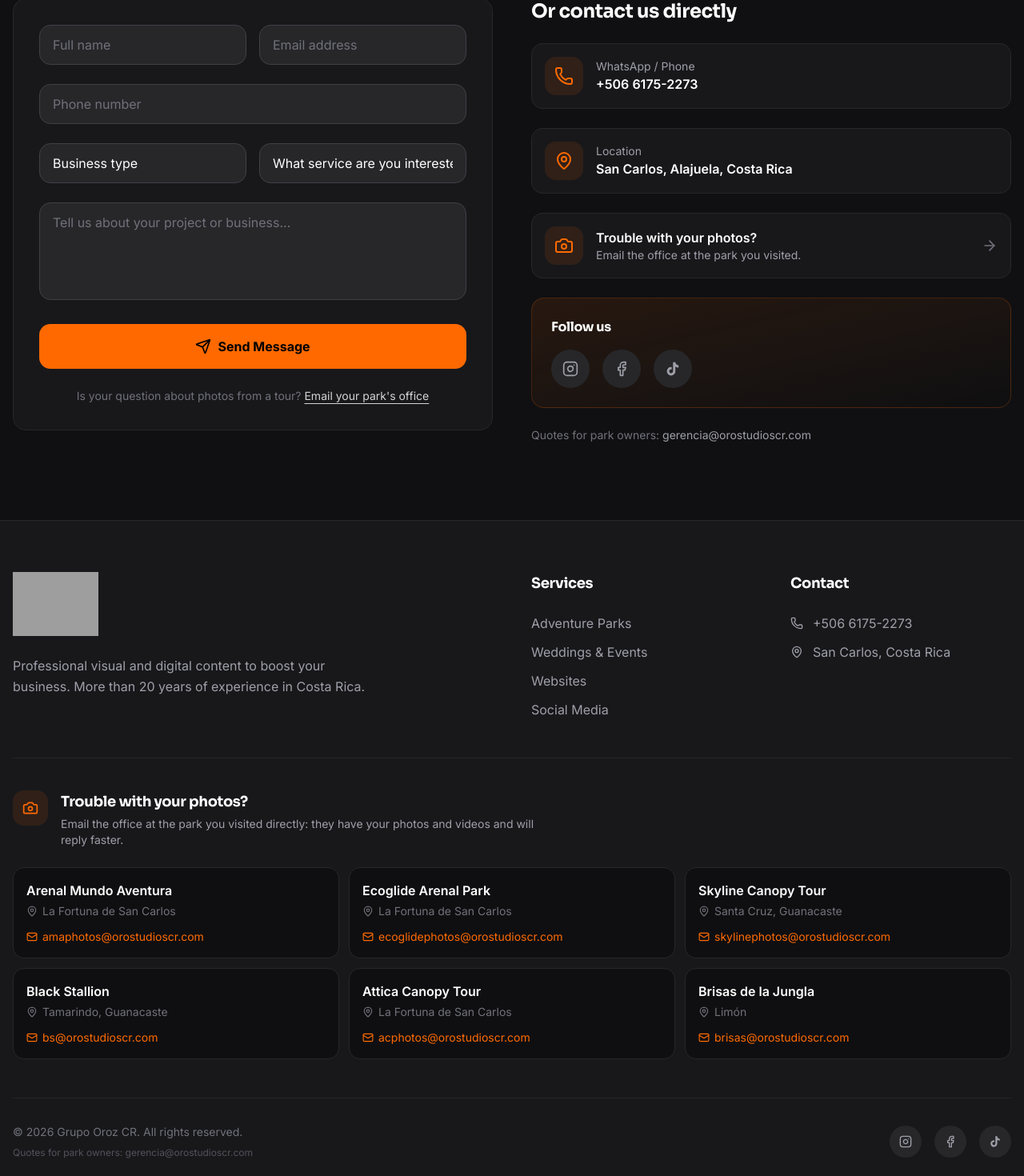
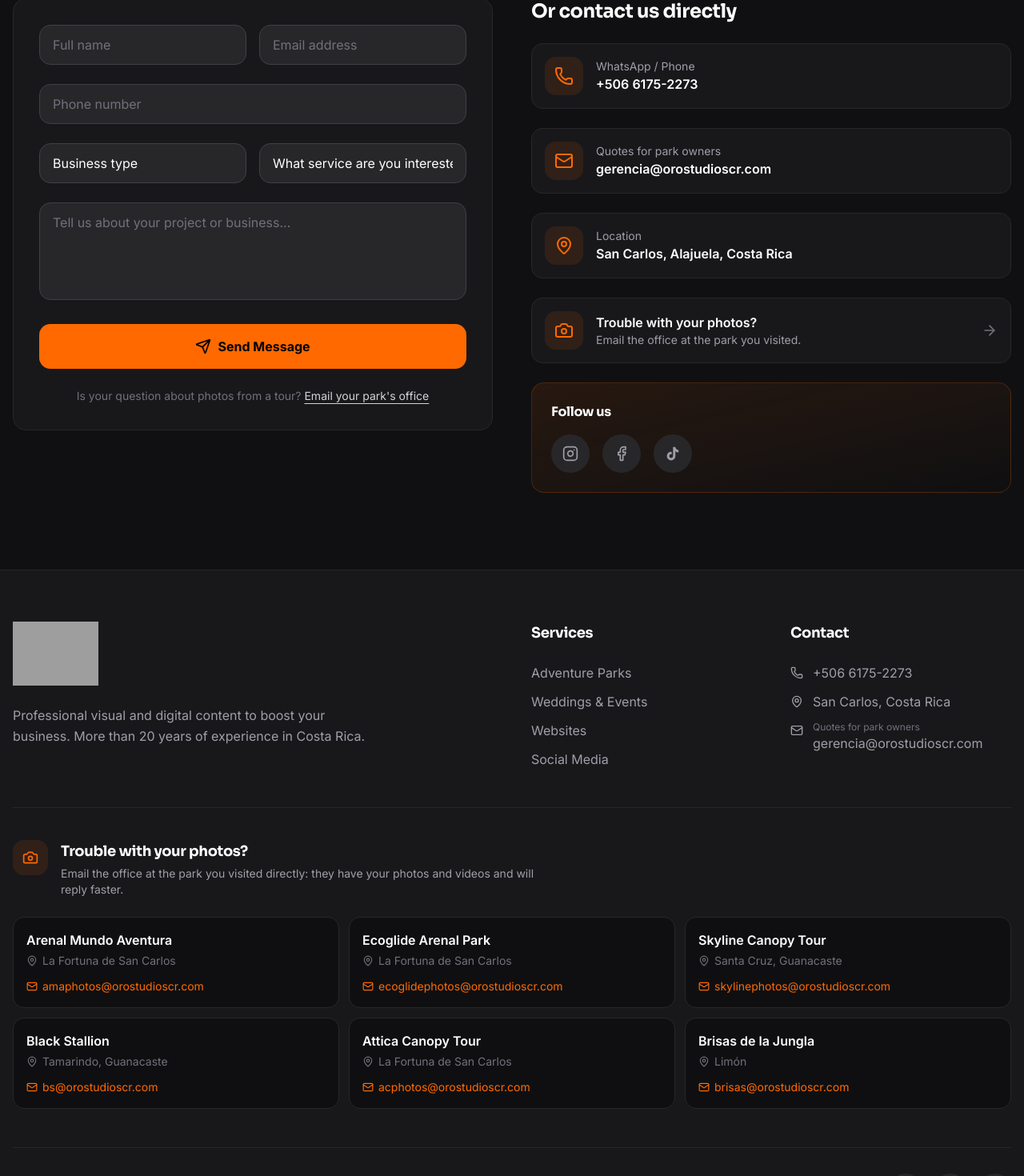
Before and after one commit to fxjorshcr-tech/orostudioscr-web, a Next.js app: page / in a window 1280 px wide. Shown: the part 10160-11630 px from the top of the page at 80% size. Built offline with nearby package versions, Linux system fonts and the light colour scheme; grey boxes are pictures that could not be loaded.

Commit message:
Make the management email prominent again, labelled for park owners
Co-Authored-By: Claude Fable 5.2 <noreply@anthropic.com>
Claude-Session: https://claude.ai/code/session_01E44MX8qPHmyQjFgTMDjMU2

```diff
--- a/app/page.tsx
+++ b/app/page.tsx
@@ -2237,6 +2237,16 @@ export default function Home() {
                 </div>
               </a>
 
+              <a href={`mailto:${CONTACT.email}`} className="flex items-center gap-4 bg-zinc-900 border border-zinc-800 rounded-xl p-4 hover:border-orange-500/30 transition-all group">
+                <div className="w-12 h-12 shrink-0 bg-orange-500/10 group-hover:bg-orange-500 rounded-xl flex items-center justify-center transition-colors">
+                  <Mail className="w-6 h-6 text-orange-500 group-hover:text-black transition-colors" />
+                </div>
+                <div>
+                  <p className="text-zinc-400 text-sm">{t.photoSupport.ownersLabel}</p>
+                  <p className="text-white font-semibold break-all">{CONTACT.email}</p>
+                </div>
+              </a>
+
               <div className="flex items-center gap-4 bg-zinc-900 border border-zinc-800 rounded-xl p-4">
                 <div className="w-12 h-12 bg-orange-500/10 rounded-xl flex items-center justify-center">
                   <MapPin className="w-6 h-6 text-orange-500" />
@@ -2276,13 +2286,6 @@ export default function Home() {
                   </a>
                 </div>
               </div>
-
-              <p className="text-sm text-zinc-500">
-                {t.photoSupport.ownersLabel}:{" "}
-                <a href={`mailto:${CONTACT.email}`} className="text-zinc-400 hover:text-orange-500 transition-colors">
-                  {CONTACT.email}
-                </a>
-              </p>
             </div>
           </div>
         </div>
@@ -2318,6 +2321,13 @@ export default function Home() {
                   <MapPin className="w-4 h-4" />
                   San Carlos, Costa Rica
                 </div>
+                <a href={`mailto:${CONTACT.email}`} className="flex items-start gap-3 text-zinc-400 hover:text-orange-500 transition-colors">
+                  <Mail className="w-4 h-4 mt-1 shrink-0" />
+                  <span>
+                    <span className="block text-xs text-zinc-500">{t.photoSupport.ownersLabel}</span>
+                    <span className="break-all">{CONTACT.email}</span>
+                  </span>
+                </a>
               </div>
             </div>
           </div>
@@ -2359,15 +2369,7 @@ export default function Home() {
           )}
 
           <div className="border-t border-zinc-800 pt-8 flex flex-col md:flex-row items-center justify-between gap-4">
-            <div className="text-center md:text-left">
-              <p className="text-zinc-500 text-sm">© {new Date().getFullYear()} {t.footer.copyright}</p>
-              <p className="text-zinc-600 text-xs mt-2">
-                {t.photoSupport.ownersLabel}:{" "}
-                <a href={`mailto:${CONTACT.email}`} className="hover:text-orange-500 transition-colors">
-                  {CONTACT.email}
-                </a>
-              </p>
-            </div>
+            <p className="text-zinc-500 text-sm">© {new Date().getFullYear()} {t.footer.copyright}</p>
             <div className="flex items-center gap-4">
               <a href={CONTACT.instagram} target="_blank" rel="noopener noreferrer" aria-label="Instagram" className="w-10 h-10 bg-zinc-800 hover:bg-orange-500 rounded-full flex items-center justify-center transition-colors group">
                 <Instagram className="w-4 h-4 text-zinc-400 group-hover:text-black" />
```
